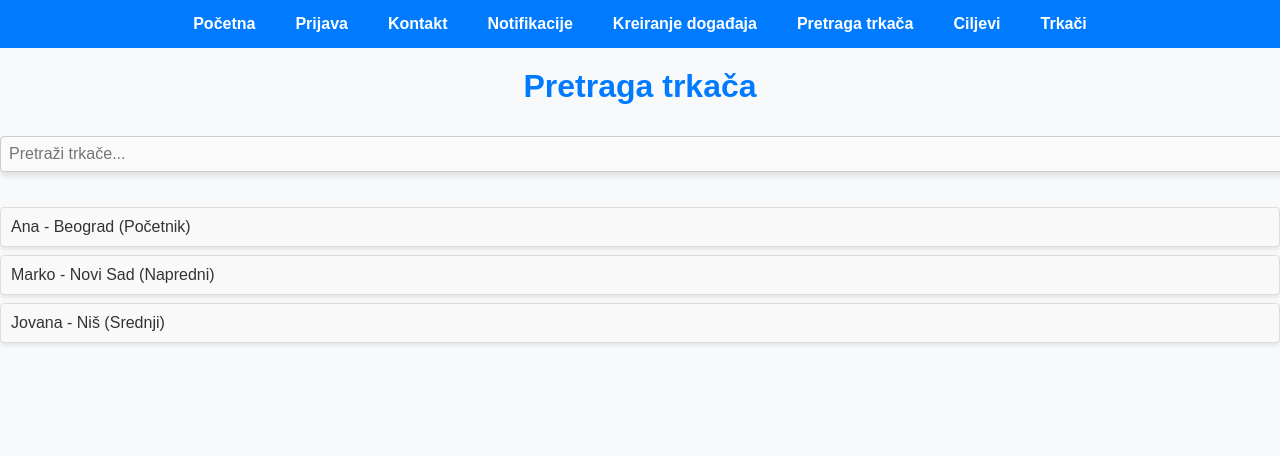
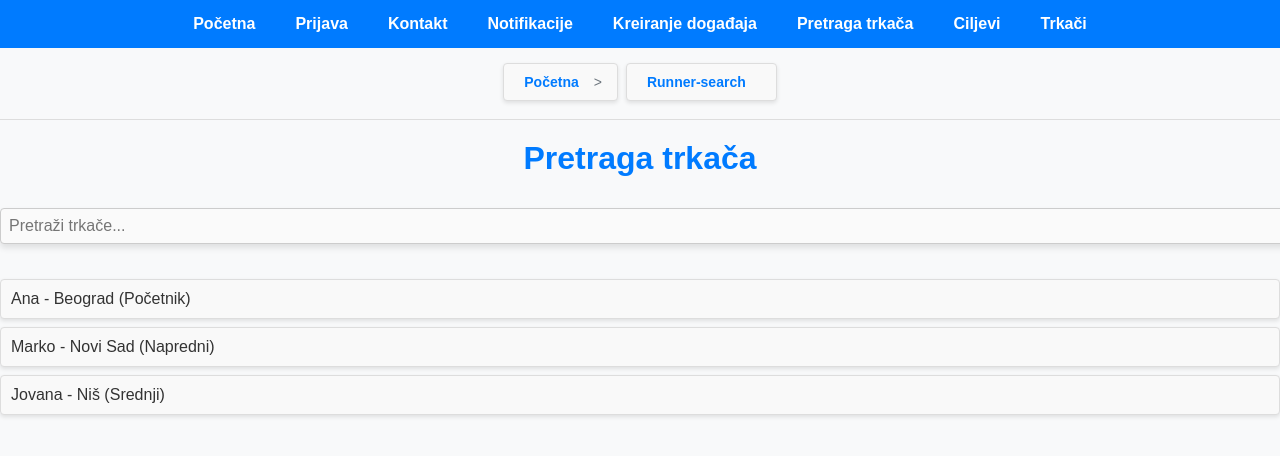
Before and after one commit to elab-development/internet-tehnologije-2024-projekat-partnertrcanje_20210075_20210373, a React (Create React App) app: page /runner-search in a window 1280 px wide. Shown: the top 456 px of the page. Built offline with nearby package versions, Linux system fonts and the light colour scheme.

Commit message:
Dodata Breadcrumbs navigacija

```diff
--- a/src/App.js
+++ b/src/App.js
@@ -1,5 +1,6 @@
 import React from 'react';
 import { BrowserRouter as Router, Routes, Route, Link } from 'react-router-dom';
+import Breadcrumbs from './pages/Breadcrumbs';
 import Login from './pages/Login';
 import Home from './pages/Home';
 import Contact from './pages/Contact';
@@ -23,6 +24,7 @@ const App = () => {
         <Link to="/goals-tracker">Ciljevi</Link>
         <Link to="/filtered-pagination">Trkači</Link>
       </nav>
+      <Breadcrumbs />
       <Routes>
         <Route path="/" element={<Home />} />
         <Route path="/login" element={<Login />} />
--- /dev/null
+++ b/src/pages/Breadcrumbs.css
@@ -0,0 +1,38 @@
+.breadcrumbs {
+    padding: 10px 20px;
+    background-color: #f8f9fa;
+    border-bottom: 1px solid #ddd;
+    font-size: 14px;
+  }
+
+  .breadcrumbs ul {
+    list-style: none;
+    display: flex;
+    gap: 8px;
+    padding: 0;
+    margin: 0;
+  }
+
+  .breadcrumbs ul li {
+    display: inline;
+  }
+
+  .breadcrumbs ul li a {
+    text-decoration: none;
+    color: #007bff;
+    transition: color 0.3s ease;
+  }
+
+  .breadcrumbs ul li a:hover {
+    color: #0056b3;
+  }
+
+  .breadcrumbs ul li::after {
+    content: '>';
+    margin: 0 5px;
+    color: #6c757d;
+  }
+
+  .breadcrumbs ul li:last-child::after {
+    content: '';
+  }
--- /dev/null
+++ b/src/pages/Breadcrumbs.jsx
@@ -0,0 +1,28 @@
+import React from 'react';
+import { Link, useLocation } from 'react-router-dom';
+import './Breadcrumbs.css';
+
+const Breadcrumbs = () => {
+  const location = useLocation();
+  const pathnames = location.pathname.split('/').filter((x) => x);
+
+  return (
+    <nav className="breadcrumbs">
+      <ul>
+        <li>
+          <Link to="/">Početna</Link>
+        </li>
+        {pathnames.map((value, index) => {
+          const to = `/${pathnames.slice(0, index + 1).join('/')}`;
+          return (
+            <li key={to}>
+              <Link to={to}>{value.charAt(0).toUpperCase() + value.slice(1)}</Link>
+            </li>
+          );
+        })}
+      </ul>
+    </nav>
+  );
+};
+
+export default Breadcrumbs;
--- a/src/pages/Contact.css
+++ b/src/pages/Contact.css
@@ -5,7 +5,7 @@
     padding: 20px;
     background-color: #f9f9f9;
     border-radius: 8px;
-    box-shadow: 0 2px 10px rgba(0, 0, 0, 0.1);
+    box-shadow: 0 3px 12px rgba(0, 0, 0, 0.1);
   }
 
   h1 {
--- a/src/pages/Contact.jsx
+++ b/src/pages/Contact.jsx
@@ -1,5 +1,6 @@
 import React, { useState } from 'react';
 import './Contact.css';
+
 
 const Contact = () => {
   const [name, setName] = useState('');
--- a/src/pages/EventCreator.css
+++ b/src/pages/EventCreator.css
@@ -1,4 +1,4 @@
-/* Input polja */
+
 input[type="text"],
 input[type="date"] {
   width: calc(100% - 22px);
@@ -16,7 +16,7 @@ input[type="date"]:focus {
   box-shadow: 0 0 8px rgba(0, 123, 255, 0.5);
 }
 
-/* Dugme */
+
 button {
   padding: 10px 20px;
   margin: 10px 0;
@@ -38,7 +38,7 @@ button:active {
   transform: scale(1);
 }
 
-/* Lista događaja */
+
 ul {
   margin-top: 20px;
 }
--- a/src/pages/RunnerSearch.css
+++ b/src/pages/RunnerSearch.css
@@ -1,4 +1,4 @@
-/* Input polje */
+
 input[type="text"] {
   width: 100%;
   padding: 12px;
@@ -8,16 +8,15 @@ input[type="text"] {
   font-size: 16px;
   background-color: #fafafa;
   transition: all 0.3s ease;
-  box-shadow: 0 4px 6px rgba(0, 0, 0, 0.1); /* senka oko inputa */
+  box-shadow: 0 4px 6px rgba(0, 0, 0, 0.1);
 }
 
 input[type="text"]:focus {
   border-color: #007bff;
   background-color: #fff;
-  box-shadow: 0 4px 8px rgba(0, 123, 255, 0.3); /* svetlija senka pri fokusu */
+  box-shadow: 0 4px 8px rgba(0, 123, 255, 0.3);
 }
 
-/* Lista rezultata */
 ul {
   list-style-type: none;
   padding: 0;
@@ -32,17 +31,17 @@ ul li {
   border-radius: 8px;
   transition: all 0.3s ease;
   cursor: pointer;
-  box-shadow: 0 2px 4px rgba(0, 0, 0, 0.1); /* senka za li elemente */
+  box-shadow: 0 2px 4px rgba(0, 0, 0, 0.1);
 }
 
 ul li:hover {
   background-color: #007bff;
   color: white;
-  transform: translateY(-3px); /* pomeranje stavke pri hoveru */
-  box-shadow: 0 6px 12px rgba(0, 123, 255, 0.2); /* svetlija senka pri hoveru */
+  transform: translateY(-3px);
+  box-shadow: 0 6px 12px rgba(0, 123, 255, 0.2);
 }
 
 ul li:active {
-  transform: translateY(1px); /* efekat pritiskanja stavke */
+  transform: translateY(1px);
   box-shadow: 0 4px 8px rgba(0, 123, 255, 0.15);
 }
```
